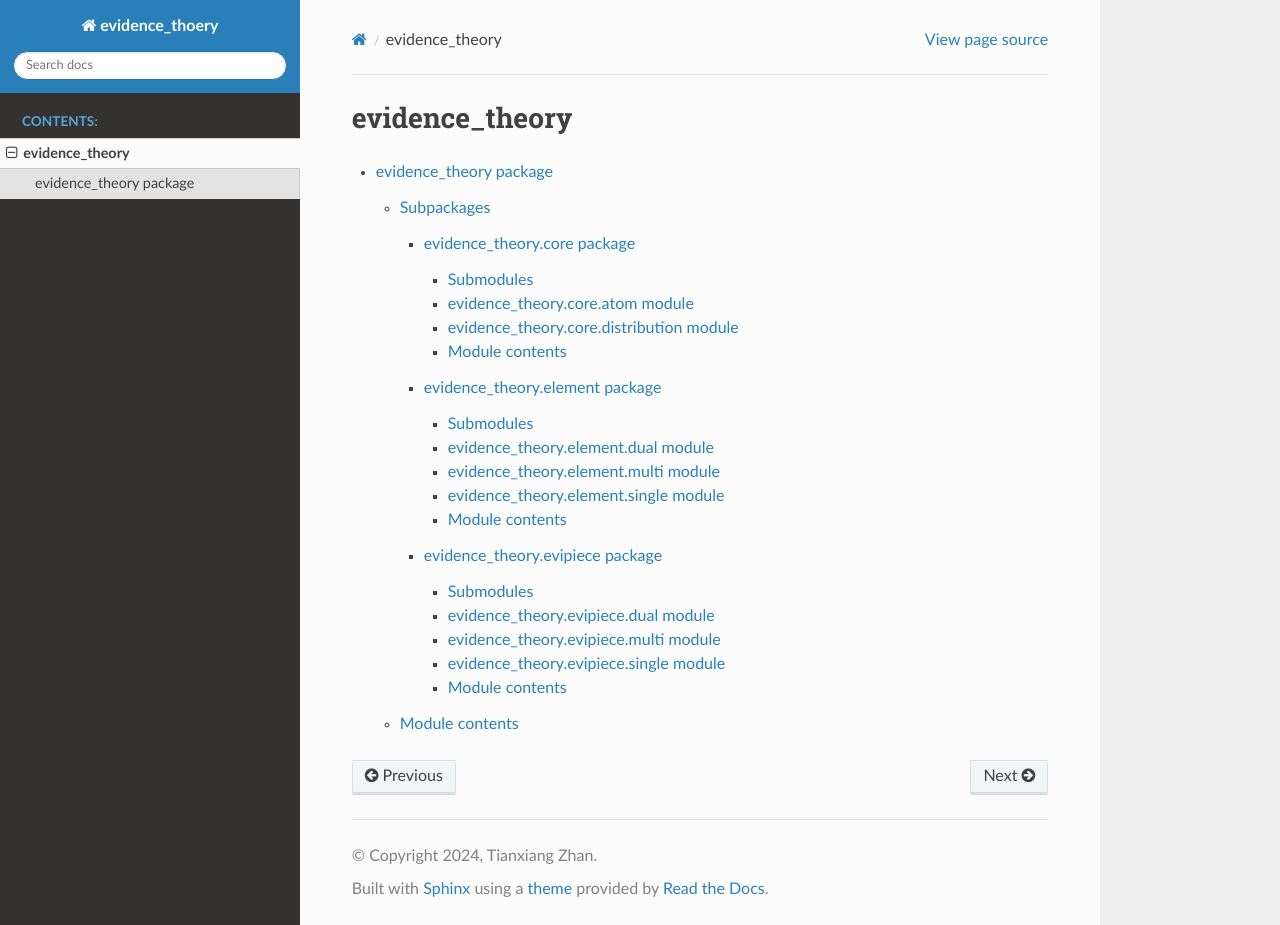
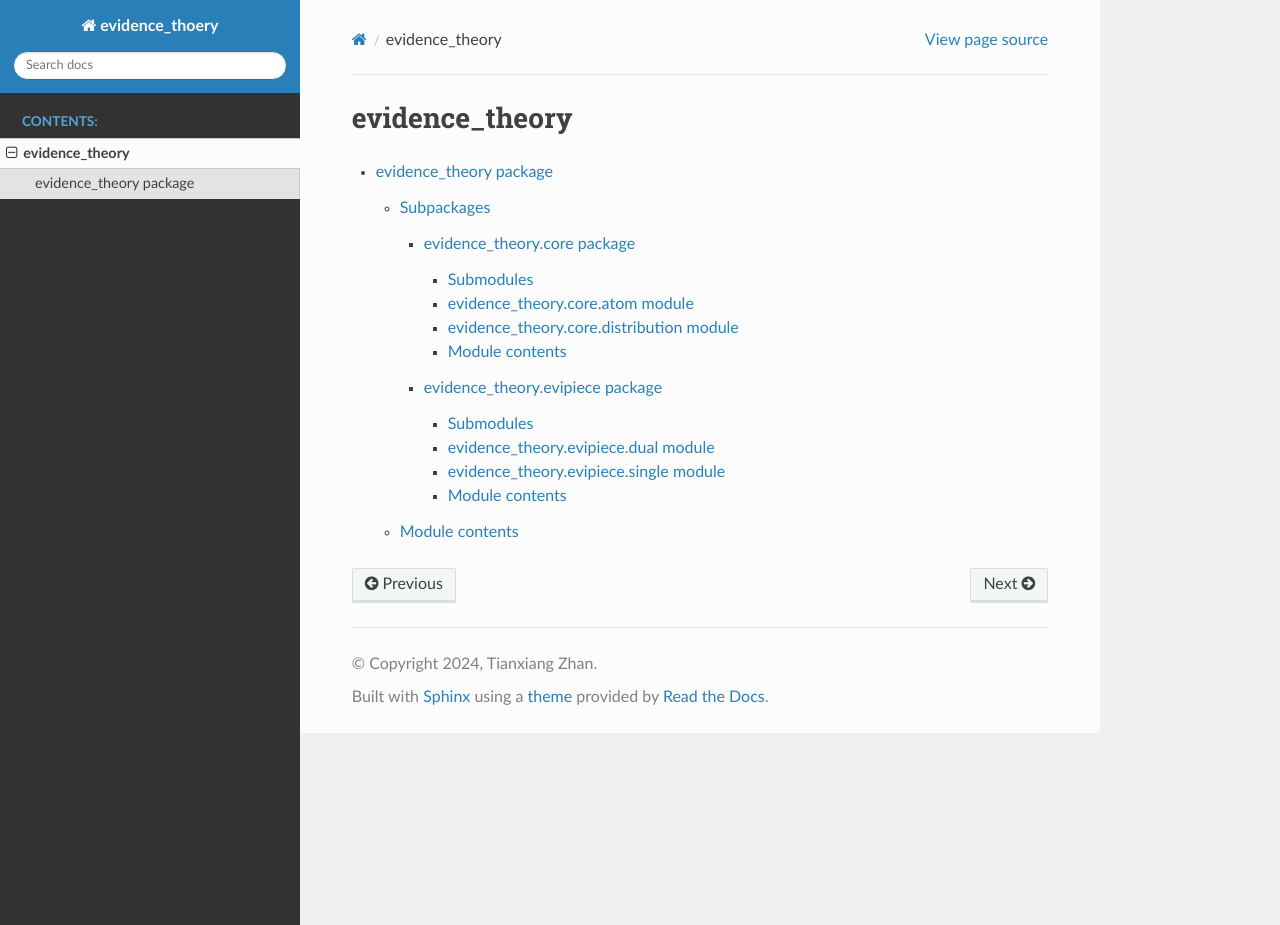
Before and after one commit to ztxtech/dstz, a Sphinx documentation site: the page built from docs/source/modules.rst, in a window 1280 px wide and 925 px high. Built offline with Sphinx 7.4.7 and the Read the Docs theme 2.0.0, drawn with Linux system fonts in a browser that asks for light colours; pages that are not in the unit, such as notebooks, are missing from menus.

Commit message:
去除多余文件

```diff
--- a/docs/source/evidence_theory.element.rst
+++ /dev/null
@@ -1,37 +0,0 @@
-evidence\_theory.element package
-================================
-
-Submodules
-----------
-
-evidence\_theory.element.dual module
-------------------------------------
-
-.. automodule:: evidence_theory.element.dual
-   :members:
-   :undoc-members:
-   :show-inheritance:
-
-evidence\_theory.element.multi module
--------------------------------------
-
-.. automodule:: evidence_theory.element.multi
-   :members:
-   :undoc-members:
-   :show-inheritance:
-
-evidence\_theory.element.single module
---------------------------------------
-
-.. automodule:: evidence_theory.element.single
-   :members:
-   :undoc-members:
-   :show-inheritance:
-
-Module contents
----------------
-
-.. automodule:: evidence_theory.element
-   :members:
-   :undoc-members:
-   :show-inheritance:
--- a/docs/source/evidence_theory.evipiece.rst
+++ b/docs/source/evidence_theory.evipiece.rst
@@ -8,14 +8,6 @@ evidence\_theory.evipiece.dual module
 -------------------------------------
 
 .. automodule:: evidence_theory.evipiece.dual
-   :members:
-   :undoc-members:
-   :show-inheritance:
-
-evidence\_theory.evipiece.multi module
---------------------------------------
-
-.. automodule:: evidence_theory.evipiece.multi
    :members:
    :undoc-members:
    :show-inheritance:
```
Also changed, not shown: 1 other file.
